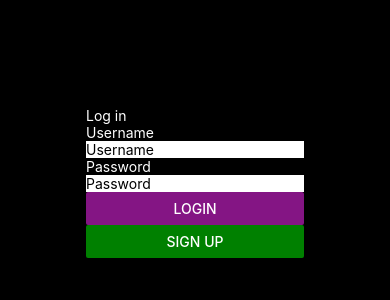
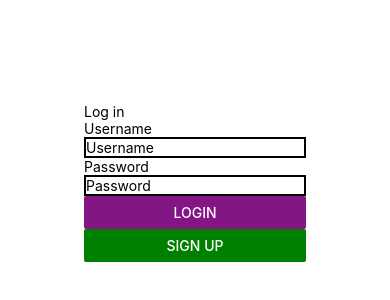
Before and after one commit to davidptclark/nc-portfolio-fe, a React Native app: screen / in a window 390 px wide. Shown: the part 240-540 px from the top of the page. Built offline with nearby package versions, Linux system fonts and the light colour scheme.

Commit message:
Changed styling

```diff
--- a/src/styles/Styles.js
+++ b/src/styles/Styles.js
@@ -1,16 +1,20 @@
 import { StyleSheet } from "react-native-web";
+
 const styles = StyleSheet.create({
   container: {
     flex: 1,
-    backgroundColor: "black",
+    backgroundColor: "white",
     alignItems: "center",
     justifyContent: "center",
   },
   text: {
-    color: "white",
+    color: "black",
   },
   textInput: {
     backgroundColor: "white",
+    borderStyle: "Solid",
+    borderColor: "black",
+    borderWidth: 2,
   },
 });
 export default styles;
```
